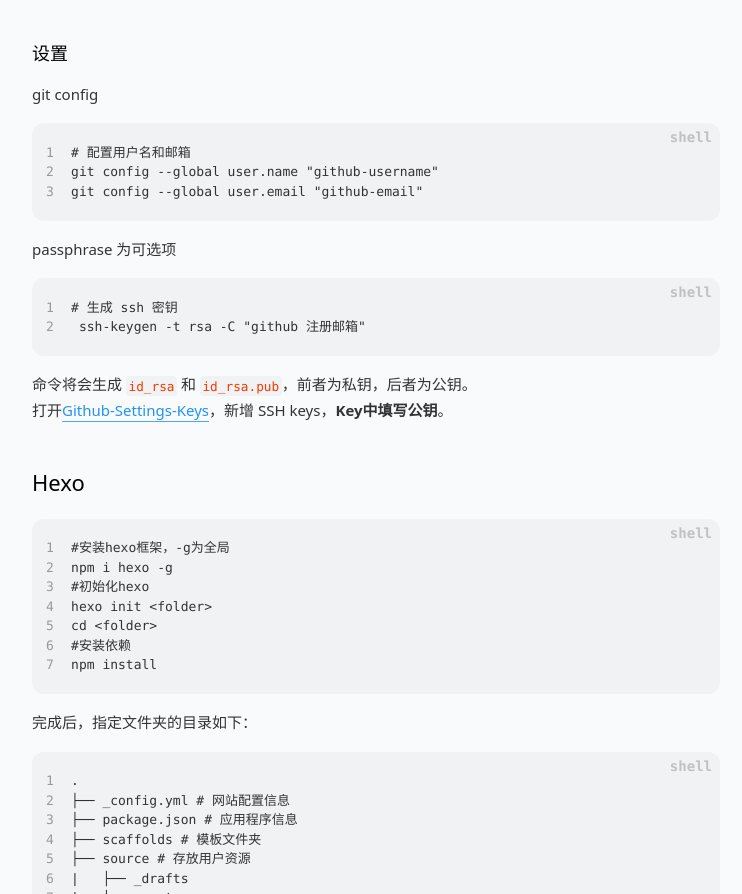
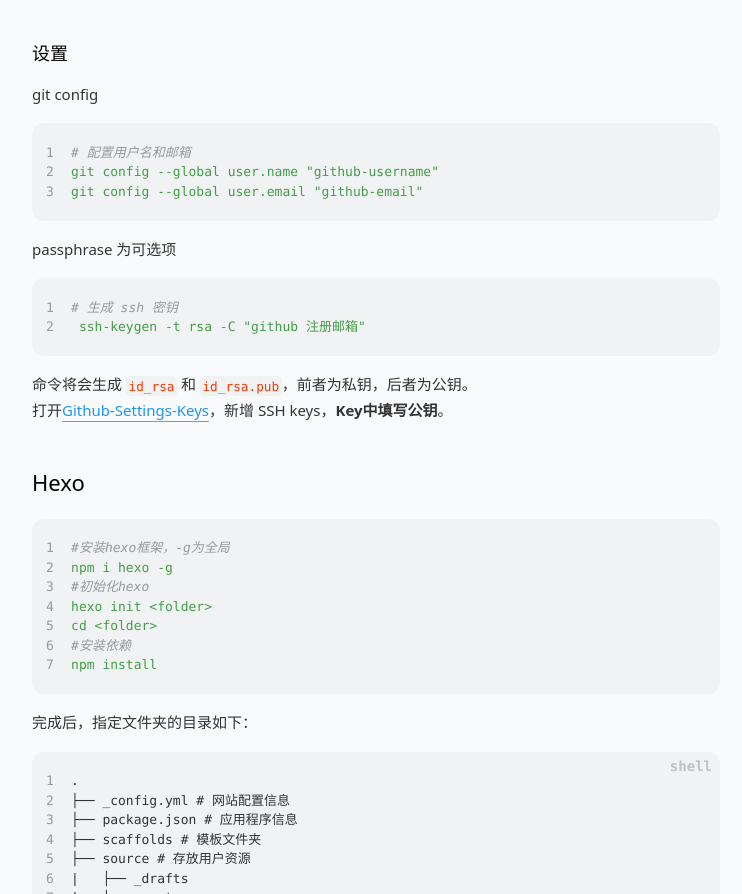
Before and after one commit to Hariketsu/hariketsu.github.io, a plain HTML site: page 2024/01/07/初试Hexo/index.html in a window 1280 px wide. Shown: the part 522-1416 px from the top of the page, without its empty margins (408-1150 px from the left). Drawn offline with nearby package versions, Linux system fonts and the light colour scheme; some packages are replaced by stand-ins of ours; a script that the page names is missing.

Commit message:
Site updated: 2024-01-11 14:22:16

```diff
--- a/2024/01/07/初试Hexo/index.html
+++ b/2024/01/07/初试Hexo/index.html
@@ -31,7 +31,7 @@
 <meta property="og:description" content="基于 Hexo + Github Pages 博客搭建经验分享。 环境搭建Node.JShttps:&#x2F;&#x2F;nodejs.org&#x2F;en Githttps:&#x2F;&#x2F;git-scm.com&#x2F;downloads 设置git config 123# 配置用户名和邮箱git config --global user.name &quot;github-username&quot;git config --globa">
 <meta property="og:locale" content="zh_CN">
 <meta property="article:published_time" content="2024-01-07T15:40:49.000Z">
-<meta property="article:modified_time" content="2024-01-07T16:31:04.466Z">
+<meta property="article:modified_time" content="2024-01-11T06:18:01.050Z">
 <meta property="article:author" content="authorTest">
 <meta name="twitter:card" content="summary">
 
@@ -101,7 +101,7 @@
 <div class="bread-nav fs12"><div class="left"><div id="breadcrumb"><a class="cap breadcrumb" href="/">主页</a><span class="sep"></span><a class="cap breadcrumb" href="/">文章</a></div><div id="post-meta">
     <span>发布于&nbsp;<time datetime="2024-01-07T15:40:49.000Z">2024-01-07</time></span>
 
-    <span>更新于&nbsp;<time datetime="2024-01-07T16:31:04.466Z">2024-01-08</time></span>
+    <span>更新于&nbsp;<time datetime="2024-01-11T06:18:01.050Z">2024-01-11</time></span>
     </div></div></div>
 
 <article class='md-text content post'>
@@ -110,11 +110,11 @@
 <h2 id="环境搭建"><a href="#环境搭建" class="headerlink" title="环境搭建"></a>环境搭建</h2><h3 id="Node-JS"><a href="#Node-JS" class="headerlink" title="Node.JS"></a>Node.JS</h3><p><a target="_blank" rel="noopener" href="https://nodejs.org/en">https://nodejs.org/en</a></p>
 <h3 id="Git"><a href="#Git" class="headerlink" title="Git"></a>Git</h3><p><a target="_blank" rel="noopener" href="https://git-scm.com/downloads">https://git-scm.com/downloads</a></p>
 <h4 id="设置"><a href="#设置" class="headerlink" title="设置"></a>设置</h4><p>git config</p>
-<figure class="highlight shell"><table><tr><td class="gutter"><pre><span class="line">1</span><br><span class="line">2</span><br><span class="line">3</span><br></pre></td><td class="code"><pre><span class="line"><span class="meta prompt_"># </span><span class="language-bash">配置用户名和邮箱</span></span><br><span class="line">git config --global user.name &quot;github-username&quot;</span><br><span class="line">git config --global user.email &quot;github-email&quot;</span><br></pre></td></tr></table></figure>
+<figure class="highlight yml"><table><tr><td class="gutter"><pre><span class="line">1</span><br><span class="line">2</span><br><span class="line">3</span><br></pre></td><td class="code"><pre><span class="line"><span class="comment"># 配置用户名和邮箱</span></span><br><span class="line"><span class="string">git</span> <span class="string">config</span> <span class="string">--global</span> <span class="string">user.name</span> <span class="string">&quot;github-username&quot;</span></span><br><span class="line"><span class="string">git</span> <span class="string">config</span> <span class="string">--global</span> <span class="string">user.email</span> <span class="string">&quot;github-email&quot;</span></span><br></pre></td></tr></table></figure>
 <p>passphrase 为可选项</p>
-<figure class="highlight shell"><table><tr><td class="gutter"><pre><span class="line">1</span><br><span class="line">2</span><br></pre></td><td class="code"><pre><span class="line"><span class="meta prompt_"># </span><span class="language-bash">生成 ssh 密钥</span></span><br><span class="line"> ssh-keygen -t rsa -C &quot;github 注册邮箱&quot;</span><br></pre></td></tr></table></figure>
+<figure class="highlight yml"><table><tr><td class="gutter"><pre><span class="line">1</span><br><span class="line">2</span><br></pre></td><td class="code"><pre><span class="line"><span class="comment"># 生成 ssh 密钥</span></span><br><span class="line"> <span class="string">ssh-keygen</span> <span class="string">-t</span> <span class="string">rsa</span> <span class="string">-C</span> <span class="string">&quot;github 注册邮箱&quot;</span></span><br></pre></td></tr></table></figure>
 <p>命令将会生成 <code>id_rsa</code> 和 <code>id_rsa.pub</code>，前者为私钥，后者为公钥。<br>打开<a target="_blank" rel="noopener" href="https://github.com/settings/keys">Github-Settings-Keys</a>，新增 SSH keys，<strong>Key中填写公钥</strong>。</p>
-<h3 id="Hexo"><a href="#Hexo" class="headerlink" title="Hexo"></a>Hexo</h3><figure class="highlight shell"><table><tr><td class="gutter"><pre><span class="line">1</span><br><span class="line">2</span><br><span class="line">3</span><br><span class="line">4</span><br><span class="line">5</span><br><span class="line">6</span><br><span class="line">7</span><br></pre></td><td class="code"><pre><span class="line"><span class="meta prompt_">#</span><span class="language-bash">安装hexo框架，-g为全局</span></span><br><span class="line">npm i hexo -g</span><br><span class="line"><span class="meta prompt_">#</span><span class="language-bash">初始化hexo</span></span><br><span class="line">hexo init &lt;folder&gt;</span><br><span class="line">cd &lt;folder&gt;</span><br><span class="line"><span class="meta prompt_">#</span><span class="language-bash">安装依赖</span></span><br><span class="line">npm install</span><br></pre></td></tr></table></figure>
+<h3 id="Hexo"><a href="#Hexo" class="headerlink" title="Hexo"></a>Hexo</h3><figure class="highlight yml"><table><tr><td class="gutter"><pre><span class="line">1</span><br><span class="line">2</span><br><span class="line">3</span><br><span class="line">4</span><br><span class="line">5</span><br><span class="line">6</span><br><span class="line">7</span><br></pre></td><td class="code"><pre><span class="line"><span class="comment">#安装hexo框架，-g为全局</span></span><br><span class="line"><span class="string">npm</span> <span class="string">i</span> <span class="string">hexo</span> <span class="string">-g</span></span><br><span class="line"><span class="comment">#初始化hexo</span></span><br><span class="line"><span class="string">hexo</span> <span class="string">init</span> <span class="string">&lt;folder&gt;</span></span><br><span class="line"><span class="string">cd</span> <span class="string">&lt;folder&gt;</span></span><br><span class="line"><span class="comment">#安装依赖</span></span><br><span class="line"><span class="string">npm</span> <span class="string">install</span></span><br></pre></td></tr></table></figure>
 <p>完成后，指定文件夹的目录如下：</p>
 <figure class="highlight shell"><table><tr><td class="gutter"><pre><span class="line">1</span><br><span class="line">2</span><br><span class="line">3</span><br><span class="line">4</span><br><span class="line">5</span><br><span class="line">6</span><br><span class="line">7</span><br><span class="line">8</span><br></pre></td><td class="code"><pre><span class="line">.</span><br><span class="line">├── _config.yml # 网站配置信息</span><br><span class="line">├── package.json # 应用程序信息</span><br><span class="line">├── scaffolds # 模板文件夹</span><br><span class="line">├── source # 存放用户资源</span><br><span class="line">|   ├── _drafts</span><br><span class="line">|   └── _posts</span><br><span class="line">└── themes # 主题文件夹</span><br></pre></td></tr></table></figure>
 
```
